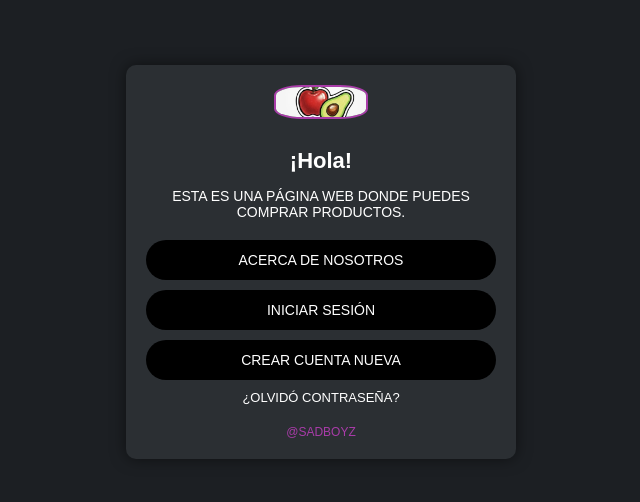
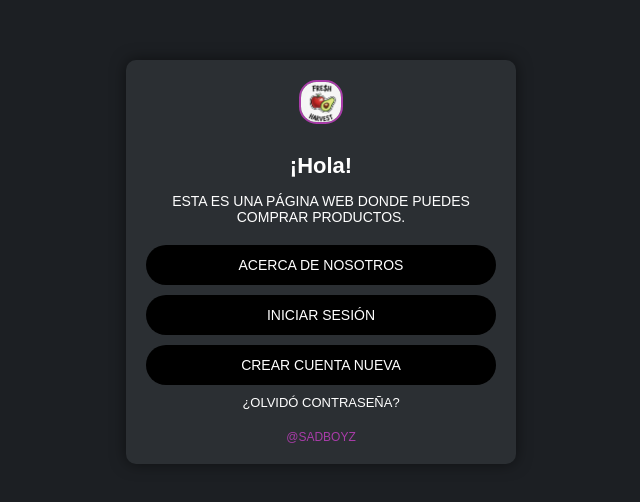
Before and after one commit to shroommrdoom-glitch/proyecto_transversal, a plain HTML site: page index.html in a window 1280 px wide. Shown: the part 138-640 px from the top of the page, without its empty margins (319-959 px from the left). Drawn offline with Linux system fonts and the light colour scheme.

Commit message:
Add files via upload
Signed-off-by: shroommrdoom-glitch <shroommrdoom@gmail.com>

```diff
--- a/index.html
+++ b/index.html
@@ -79,7 +79,7 @@
   <div class="container">
     <div class="logo1">
       <img src="logo1.jpg" alt="Fresh Harvest Logo"
-     style="width:90px; height:30px; border-radius:30%; object-fit:cover; border:2px solid #a93ca9; margin-bottom:15px;">
+     style="width:40px; height:40px; border-radius:40%; object-fit:cover; border:2px solid #a93ca9; margin-bottom:15px;">
     </div>
     <h1>¡Hola!</h1>
     <p>ESTA ES UNA PÁGINA WEB DONDE PUEDES COMPRAR PRODUCTOS.</p>
```
